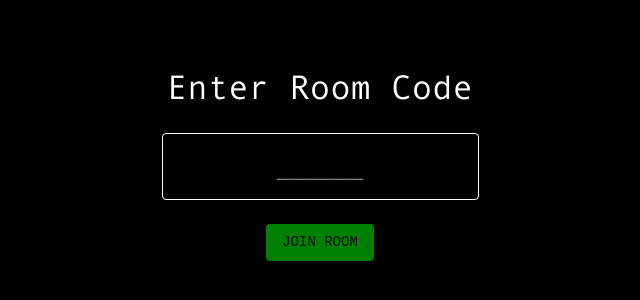
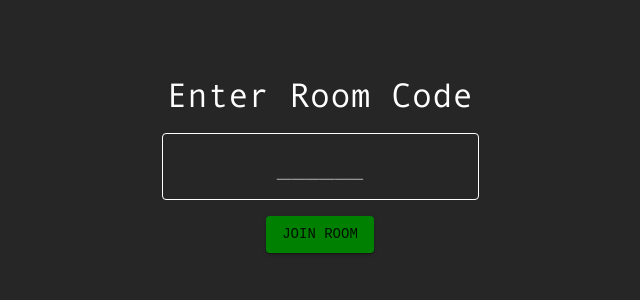
Before and after one commit to listenrwt/fill-in-the-math-client, a Next.js app: page /lobby in a window 1280 px wide. Shown: the part 236-536 px from the top of the page, without its empty margins (320-960 px from the left). Built offline with nearby package versions, Linux system fonts and the light colour scheme.

Commit message:
fix: Removed redundance style attributes due to alignments switching from Grid to Grid2

```diff
--- a/src/app/lobby/page.tsx
+++ b/src/app/lobby/page.tsx
@@ -34,14 +34,15 @@ export default function LobbyPage() {
       direction="column"
       justifyContent="center"
       alignItems="center"
-      sx={{ minHeight: '100vh', backgroundColor: '#000', p: 2 }}
+      spacing={2}
+      sx={{ minHeight: '100vh', p: 2 }}
     >
-      <Grid2 xs={12} sx={{ mb: 3 }}>
-        <Typography variant="h4" sx={{ color: '#ffffff', textAlign: 'center' }}>
+      <Grid2>
+        <Typography variant="h4" sx={{ textAlign: 'center' }}>
           Enter Room Code
         </Typography>
       </Grid2>
-      <Grid2 xs={12} sx={{ mb: 3 }}>
+      <Grid2>
         <TextField
           value={roomCode}
           onChange={handleChange}
@@ -49,14 +50,14 @@ export default function LobbyPage() {
           placeholder="______"
           inputProps={{
             maxLength: 6,
-            style: { textAlign: 'center', color: 'white', fontSize: '1.5rem' },
+            style: { textAlign: 'center', fontSize: '1.5rem' },
           }}
           sx={{
             '& .MuiOutlinedInput-root': { '& fieldset': { borderColor: '#ffffff' } },
           }}
         />
       </Grid2>
-      <Grid2 xs={12}>
+      <Grid2>
         <Button variant="contained" onClick={handleSubmit} sx={{ bgcolor: 'green' }}>
           Join Room
         </Button>
```
